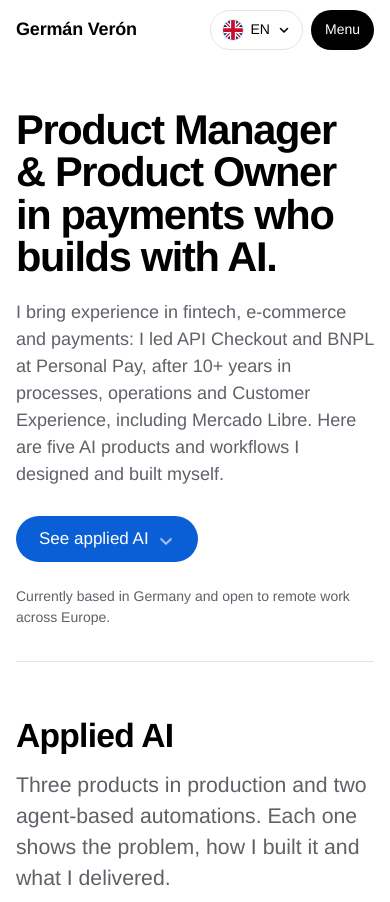
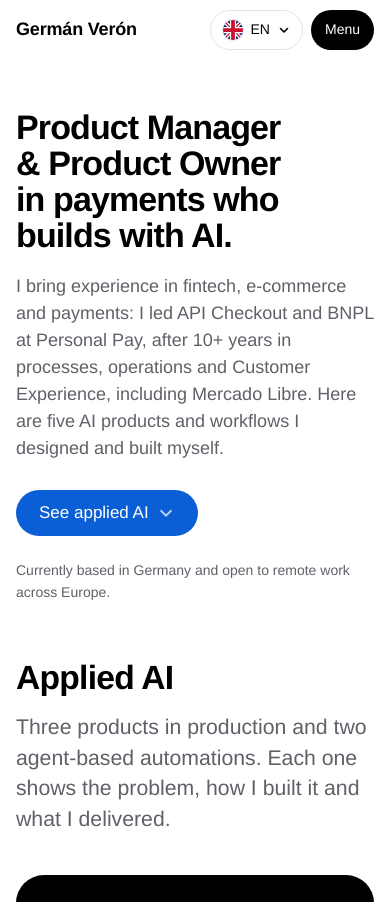
Before and after one commit to germanveron/portfolio, an Astro site: page /en in a window 390 px wide. Shown: the top 902 px of the page. Built offline with nearby package versions, Linux system fonts and the light colour scheme; Astro itself is replaced by a stand-in of ours.

Commit message:
Hero: lighter, smaller headline; centred arrow in mobile CTA; no divider on phones
Co-Authored-By: Claude Opus 5.5 <noreply@anthropic.com>

```diff
--- a/src/pages/[lang]/index.astro
+++ b/src/pages/[lang]/index.astro
@@ -79,10 +79,10 @@ const flows = sorted.filter((c) => c.kind === 'flow');
   }
   .intro-body { width: 100%; margin-block: auto; }
   .intro h1 {
-    font-size: clamp(2.6rem, 5.6vw, var(--t-4xl));
-    font-weight: 680;
-    letter-spacing: -0.032em;
-    line-height: 1.02;
+    font-size: clamp(2.125rem, 5vw, 3.6rem);
+    font-weight: 600;
+    letter-spacing: -0.026em;
+    line-height: 1.06;
   }
   /* The headline keeps its three lines on wide screens */
   .h1-line { display: block; }
@@ -117,12 +117,18 @@ const flows = sorted.filter((c) => c.kind === 'flow');
   }
   @media (prefers-reduced-motion: reduce) { .cue { animation: none; } }
   .intro-cta-inline { display: none; }
+  /* Inside the button the arrow moves less, so it stays centred on the text */
+  .intro-cta-inline .cue { animation-name: cue-small; }
+  @keyframes cue-small {
+    0%, 100% { transform: translateY(-1px); opacity: 0.7; }
+    50% { transform: translateY(2px); opacity: 1; }
+  }
   @media (max-width: 720px) {
     .intro { min-height: 0; }
     .intro-lead { font-size: 1.125rem; margin-top: 20px; }
     .intro-cta-inline { display: inline-flex; margin-top: 28px; }
     .intro-next { display: none; }
-    .intro-rule { margin-top: 32px; }
+    .intro-rule { display: none; }
   }
 
   .ai {
```
